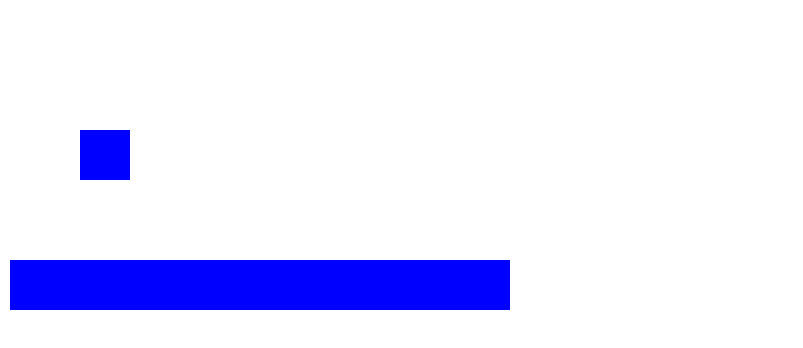
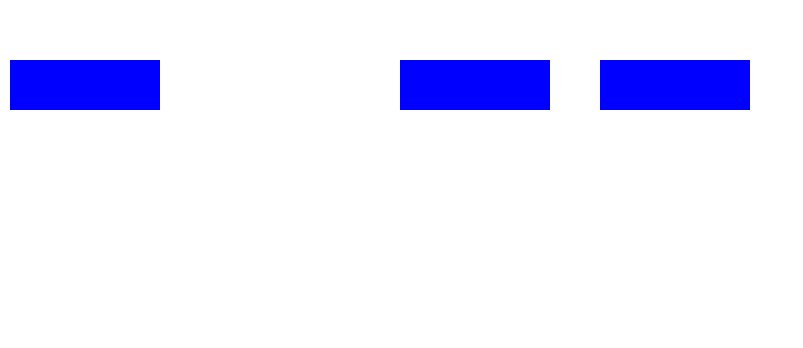
Before and after one commit to HenriqueM-1259/PlataformPlayer, a plain HTML site: page index.html in a window 1280 px wide. Shown: the part 140-488 px from the top of the page, without its empty margins (0-803 px from the left). Drawn offline with Linux system fonts and the light colour scheme.

Commit message:
Colisor player plataform // melhorias

```diff
--- a/index.html
+++ b/index.html
@@ -13,6 +13,7 @@
 <script src="src/configs/worldConfig.js"></script>
 <script src="src/configs/playerConfig.js"></script>
 <script src="src/configs/elementConfig.js"></script>
+<script src="src/configs/coliderConfig.js"></script>
 
 <script src="src/elementsFase/plataformaBasica.js"></script>
 <script src="src/fase.js"></script>
--- a/src/configs/SpritsConfigs/playerSpriteConfig.js
+++ b/src/configs/SpritsConfigs/playerSpriteConfig.js
@@ -16,8 +16,8 @@ class playerSpriteConfig extends canvasConfig {
         }
         this.quantidadeFrame = 10;
         this.FrameFunction = setInterval(() => {
-            this.isFrame()
-        }, 100);
+           this.isFrame()
+       }, 100);
     }
     Update() {
         this.setFrame()
@@ -25,7 +25,7 @@ class playerSpriteConfig extends canvasConfig {
     }
 
     Drawn() {
-        this.render.drawImage(this.image, 64 * this.frame.X, 1* this.frame.Y, 64, 66, this.pos.X, this.pos.Y, 100, 105)
+        this.render.drawImage(this.image, 64* this.frame.X, 1* this.frame.Y, 64, 66, this.pos.X - 25, this.pos.Y, 100, 100)
     }
 
     isPlayerMoveSprite() {
--- a/src/configs/coliderConfig.js
+++ b/src/configs/coliderConfig.js
@@ -1,7 +1,25 @@
 class coliderConfig{
-    constructor(objOne,objTwo){
-        this.objOne = objOne;
-        this.objTwo = objTwo;
+    constructor(){
+
     }
 
+
+    CollisionDetectionPlayerPlataform(objOne,objTwo){
+        try {
+            if (objOne.pos.X  < objTwo.pos.X + objTwo.length.X &&
+                objOne.pos.X + objOne.length.X > objTwo.pos.X &&
+                // Verifique se houve colisão no eixo y
+                objOne.pos.Y < objTwo.pos.Y + objTwo.length.Y &&
+                objOne.pos.Y + objOne.length.Y > objTwo.pos.Y
+                ) {
+              // Houve colisão
+              return true;
+            }
+            // Não houve colisão
+            return false;
+        } catch (error) {
+
+        }
+
+    }
 }
--- a/src/configs/elementConfig.js
+++ b/src/configs/elementConfig.js
@@ -7,6 +7,7 @@ class elementConfig extends canvasConfig{
         this.length = {
             X:length.X,Y:length.Y
         }
+
     }
 
 }
--- a/src/configs/playerConfig.js
+++ b/src/configs/playerConfig.js
@@ -5,7 +5,7 @@ class playerConfig extends playerSpriteConfig{
             X:0,Y:0
         }
         this.length = {
-            X: 64, Y: 64
+            X: 32, Y: 64
         }
         this.velocity = 0
     }
--- a/src/configs/worldConfig.js
+++ b/src/configs/worldConfig.js
@@ -1,5 +1,4 @@
 class worldConfig extends canvasConfig{
-
     constructor(){
         super()
     }
--- a/src/elementsFase/plataformaBasica.js
+++ b/src/elementsFase/plataformaBasica.js
@@ -1,5 +1,5 @@
 class plataformaBasica extends elementConfig{
-    constructor(pos,length){
+    constructor(pos,length,player){
        super(pos,length)
     }
 
--- a/src/fase.js
+++ b/src/fase.js
@@ -1,23 +1,30 @@
 class fase extends canvasConfig{
     constructor(){
         super()
-        this.elementPlataform = []
-        this.addPlataforms();
+        this.ListPlataformMap = [{0: new plataformaBasica({X:10,Y:200},{X:150,Y:50})},
+            {0: new plataformaBasica({X:400,Y:200},{X:150,Y:50})},
+            {0: new plataformaBasica({X:600,Y:200},{X:150,Y:50})}
+
+        ]
     }
 
     Update(){
+       for (let i = 0; i < this.ListPlataformMap.length; i++) {
 
+        console.log(this.ListPlataformMap[i])
+
+       }
     }
 
     Drawn(){
-        this.elementPlataform.forEach((obj) => {
-            obj.Drawn()
-            //console.log(obj)
-        })
+        for (let i = 0; i < this.ListPlataformMap.length; i++) {
+            this.ListPlataformMap[i][0].Drawn()
+
+            }
 
     }
     addPlataforms(){
-        this.elementPlataform.push(new plataformaBasica({X:10,Y:400},{X:500,Y:50}))
-        this.elementPlataform.push(new plataformaBasica({X:10*8,Y:270},{X:50,Y:50}))
+
+
     }
 }
--- a/src/player.js
+++ b/src/player.js
@@ -6,16 +6,13 @@ class player extends playerConfig{
         this.Inputs = new inputsConfig()
         this.playerSprite = new playerSpriteConfig(this)
         this.tecla = new teclaConfig()
-        this.Plataformsel = null
     }
 
     Update(){
+        this.updatePlayerPosition();
         this.applyGravity();
-        this.updatePlayerPosition();
 
-            this.PP();
-
-
+        //this.PP();
         this.isMove(this.Inputs.UpdateInput())
         this.playerSprite.Update()
     }
@@ -29,61 +26,17 @@ class player extends playerConfig{
         this.velocity += this._GRAVIDADE
     }
 
-    PP(){
-        try {
-            if(this.Plataformsel != null){
-                if(this.pos.Y + this.length.Y > this.Plataformsel.pos.Y){
-                    this.velocity = 0;
-                    this.pos.Y = this.Plataformsel.pos.Y - this.length.Y
-                }
-            }
-        } catch (error) {
-
-        }
-
-    }
-
-    isColliderPrataform(plataform){
-
-        for (let i = 0; i < plataform.length; i++) {
-           console.log("y: " + this.pos.Y + this.length.Y >= plataform[i].pos.Y - plataform[i].length.Y)
-           console.log("x: " + this.pos.X + this.length.X >= plataform[i].pos.X - plataform[i].length.X)
-
-           if (this.pos.Y + this.length.Y >= plataform[i].pos.Y &&
-            this.pos.Y + this.length.Y < plataform[i].pos.Y + plataform[i].length.Y &&
-            this.pos.X + (this.length.X / 2) >= plataform[i].pos.X &&
-            this.pos.X +  (this.length.X / 2)<= plataform[i].length.X
-                ) {
-                this.Plataformsel = plataform[i]
-
-            }else if(this.pos.Y + this.length.Y < plataform[i].pos.Y + plataform[i].length.Y){
-                this.Plataformsel = null
-            }
-
-
-
-        }
-
-
-    }
-
     Drawn(){
         this.render.clearRect(0,0,window.innerWidth,window.innerHeight)
 
-        //this.render.fillStyle = 'red'
+       // this.render.fillStyle = 'red'
         //this.render.fillRect(this.pos.X,this.pos.Y,this.length.X,this.length.Y)
         this.playerSprite.Drawn()
     }
     jump() {
-        try {
-            if (this.pos.Y + this.length.Y >= this.Plataformsel.pos.Y) {
-                this.velocity = -20;
-            }
-        } catch (error) {
 
-        }
-
-      }
+        this.velocity = -20
+    }
 
     isMove(tecla){
         //console.log(tecla)
--- a/src/world.js
+++ b/src/world.js
@@ -3,24 +3,29 @@ class world extends worldConfig{
         super()
         this.fase = fase
         this.player = player
-
+        this.colider = new coliderConfig()
     }
 
     Update(){
-        this.isColliders()
         this.player.Update()
         this.fase.Update()
+
+        for (let i = 0; i < this.fase.ListPlataformMap.length; i++) {
+            if(this.colider.CollisionDetectionPlayerPlataform(this.player,this.fase.ListPlataformMap[i][0])){
+                this.player.pos.Y = this.fase.ListPlataformMap[i][0].pos.Y - this.player.length.Y
+                this.player.velocity = 0
+            }
+               // this.player.velocity = -20
+
+
+        }
+
 
     }
 
     Draw(){
-        this.render.save()
         this.player.Drawn()
         this.fase.Drawn()
     }
 
-    isColliders(){
-        this.player.isColliderPrataform(this.fase.elementPlataform)
-    }
-
 }
```
